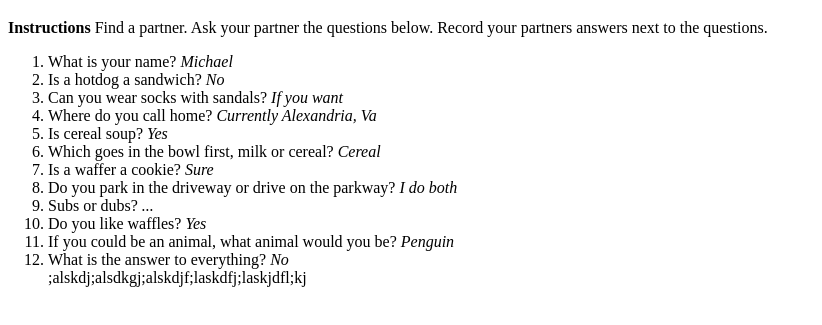
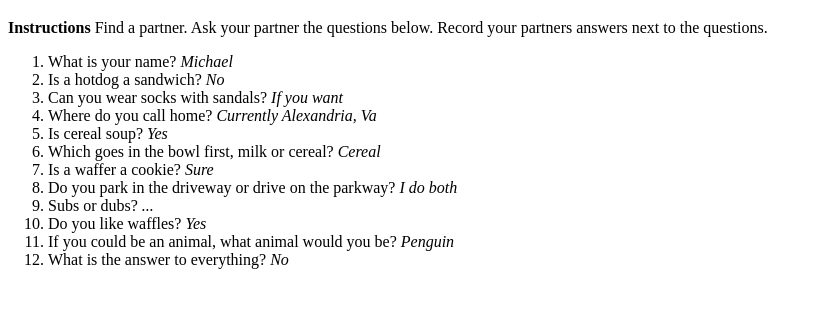
Before and after one commit to mmcdermott18/jndjndjdkdkdkdkdfjk, a plain HTML site: page index.html in a window 1280 px wide. Shown: the part 61-386 px from the top of the page, without its empty margins (0-822 px from the left). Drawn offline with Linux system fonts and the light colour scheme.

Commit message:
deleted test push

```diff
--- a/index.html
+++ b/index.html
@@ -20,7 +20,6 @@
       <li>Do you like waffles? <em>Yes</em></li>
       <li>If you could be an animal, what animal would you be? <em>Penguin</em></li>
       <li>What is the answer to everything? <em>No</em></li>
-      ;alskdj;alsdkgj;alskdjf;laskdfj;laskjdfl;kj
     </ol>
   </body>
 </html>
```
